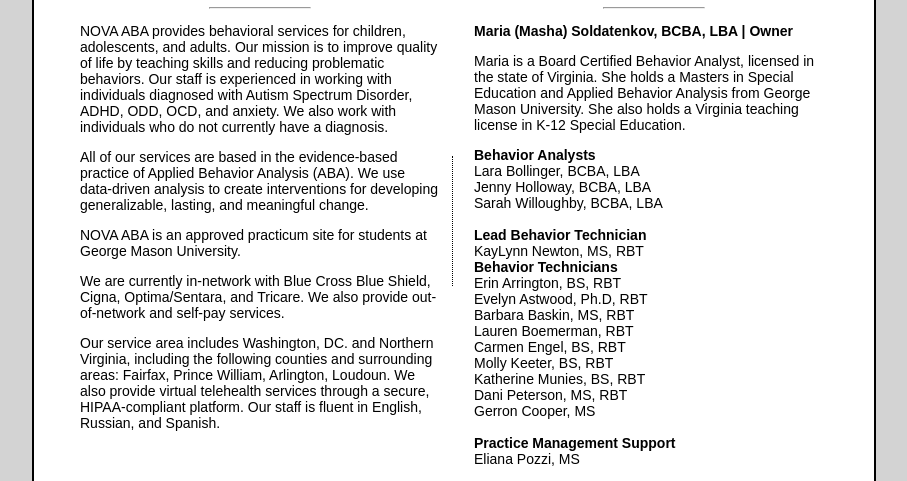
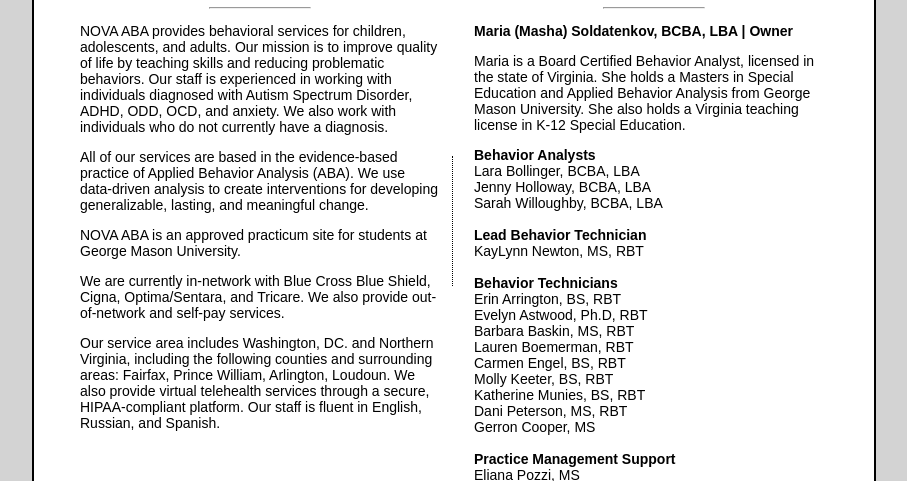
Before and after one commit to nova-aba/nova-aba.github.io, a plain HTML site: page about.html in a window 1280 px wide. Shown: the part 213-694 px from the top of the page, without its empty margins (186-1093 px from the left). Drawn offline with Linux system fonts and the light colour scheme.

Commit message:
Update about.html

```diff
--- a/about.html
+++ b/about.html
@@ -58,7 +58,7 @@
 				Sarah Willoughby, BCBA, LBA<br /><br />
 
 				<b>Lead Behavior Technician</b><br />
-				KayLynn Newton, MS, RBT<br />
+				KayLynn Newton, MS, RBT<br /><br />
 
 				<b>Behavior Technicians</b><br />
 				Erin Arrington, BS, RBT<br />
```
